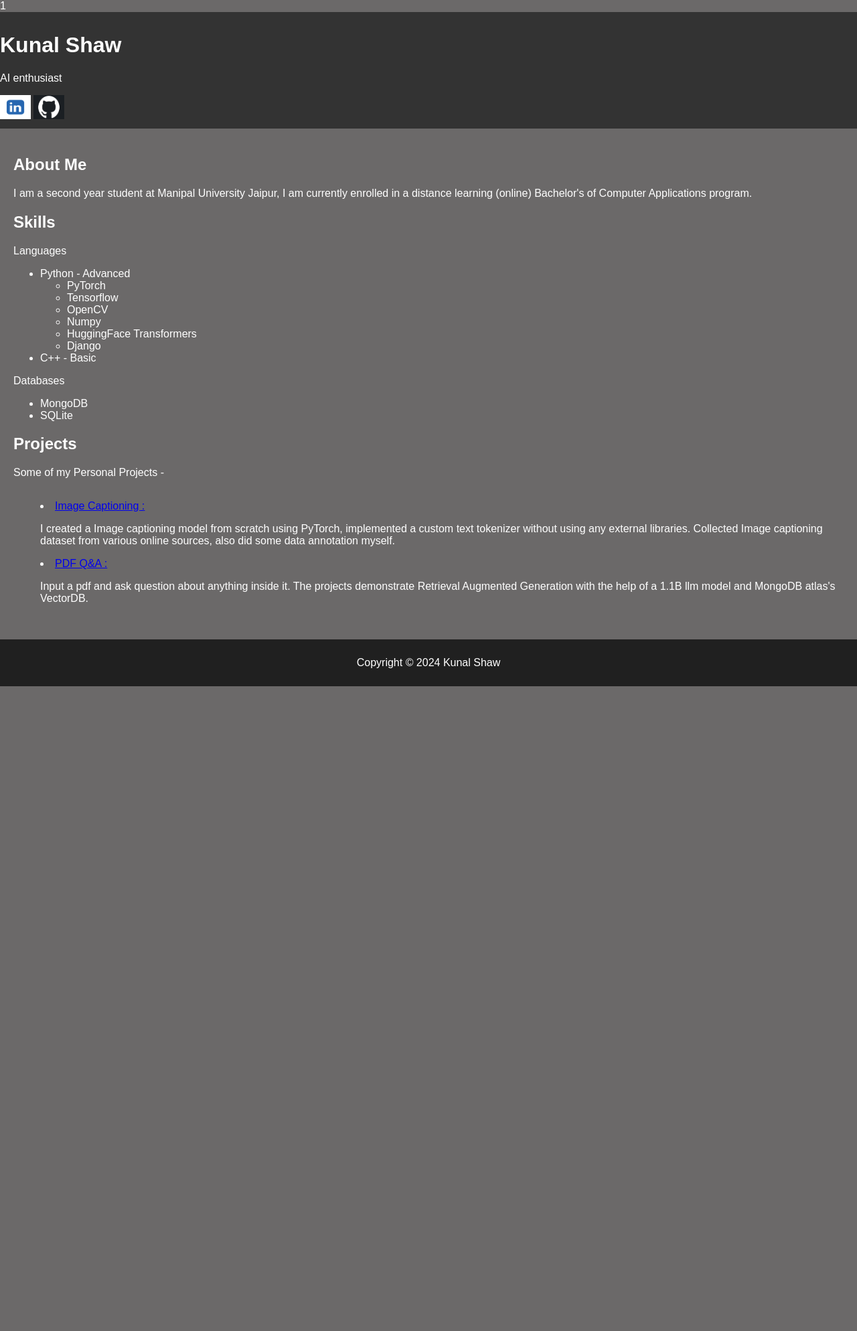
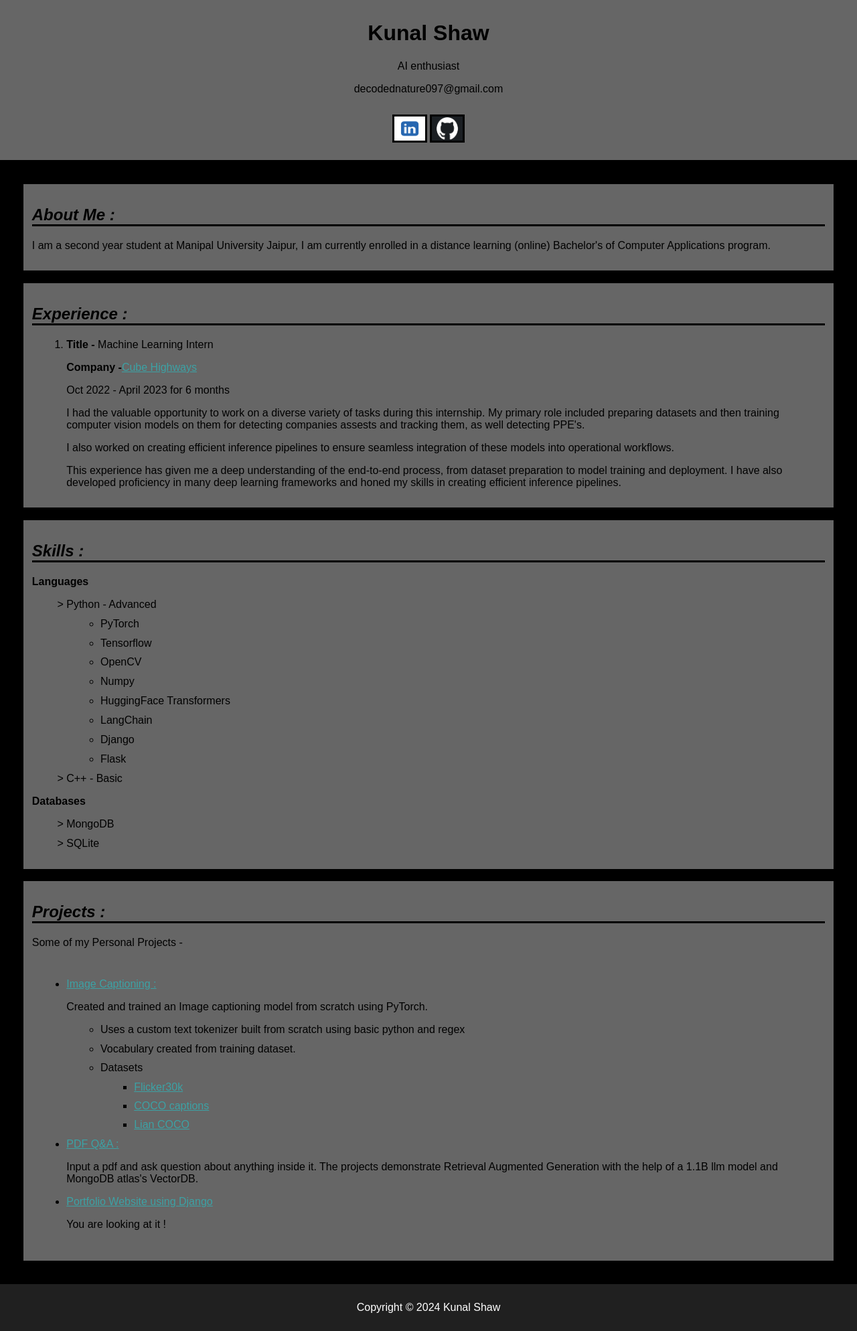
Before and after one commit to Kunal-Shaw-097/MyPortfolio, a Django app: page / in a window 1280 px wide. Shown: the whole page at 67% size. Before the commit the page ends 1025 px from the top, so only its background shows below. Run offline with Django 5.2, Linux system fonts and the light colour scheme.

Commit message:
front-end changes

```diff
--- a/portfolio/static/css/styles.css
+++ b/portfolio/static/css/styles.css
@@ -1,15 +1,14 @@
-/* Add your CSS styling here */
 body {
     font-family: Arial, sans-serif;
     margin: 0;
     padding: 0;
-    color: white;
-    background-color: #6b6969;
+    background-color: black;
 }
 .header {
-    background: #333;
-    color: #fff;
+    background: #666666;
+    color: #000000;
     padding: 10px 0;
+    text-align: center;
 }
 .content {
     padding: 20px;
@@ -33,4 +32,36 @@ body {
 .contact_icon{
     height: 36px;
     width: 46px;
+    margin: 1% 0% 1% 0%;
+    border: solid black;
 }
+
+a:link{
+    color:rgba(0, 247, 255, 0.412);
+}
+a:visited{
+    color:rgba(0, 247, 255, 0.412);
+}
+a:hover{
+    color:rgba(0, 247, 255, 0.412);
+}
+
+h2{
+    font-style: italic;
+    border-bottom: solid black;
+}
+
+.ul_list{
+    list-style: '> ';
+}
+
+li{
+    margin: 1%;
+}
+
+.sect{
+    border: black solid;
+    margin : 1%;
+    padding: 1%;
+    background: #666666;
+}
--- a/portfolio/templates/index.html
+++ b/portfolio/templates/index.html
@@ -2,36 +2,40 @@
 <!DOCTYPE html>
 <html>
     <head>
-    <title>My Portfolio</title>
+        <title>Kunal-Portfolio</title>
+        <link rel="stylesheet" href="{% static 'css/styles.css' %}">
         <link rel="shortcut icon" href="{%  static 'favicon.ico' %}">
-    <link rel="stylesheet" href="{% static 'css/styles.css' %}">1
     </head>
     <body>
-
         <div class="header">
             <h1>Kunal Shaw</h1>
             <p>AI enthusiast</p>
+            <p>decodednature097@gmail.com</p>
             <a target="_blank" href="https://www.linkedin.com/in/kunal-shaw-6711b1226/"><img  class='contact_icon' src="{% static 'linkedIn.png' %} "></a>
             <a target="_blank" href="https://github.com/Kunal-Shaw-097"><img class='contact_icon' src="{% static 'github.png' %} "></a>
         </div>
-
-
-    <!-- <div class="navigation">
-        <a href="#Skills">Home</a> |
-        <a href="#about">About</a> |
-        <a href="#projects">Projects</a> |
-    </div> -->
         <div class="content">
-
-        <section id="about">
-            <h2>About Me</h2>
+            <section class="sect">
+                <h2>About Me :</h2>
                 <p>I am a second year student at Manipal University Jaipur, I am currently enrolled in a distance learning (online) Bachelor's of Computer Applications program.</p>
             </section>
-
-        <section id="Skills">
-            <h2>Skills</h2>
-            <p>Languages</p>
-                <ul>
+            <section class="sect">
+                <h2>Experience :</h2>
+                <ol>
+                    <li>
+                        <p><b>Title - </b>Machine Learning Intern</p>
+                        <p><b>Company -</b><a href="https://www.linkedin.com/company/cube-highways/">Cube Highways</a></p>
+                        <p>Oct 2022 - April 2023 for 6 months</p>
+                        <p>I had the valuable opportunity to work on a diverse variety of tasks during this internship. My primary role included preparing datasets and then training computer vision models on them for detecting companies assests and tracking them, as well detecting PPE's.</p>
+                        <p>I also worked on creating efficient inference pipelines to ensure seamless integration of these models into operational workflows.</p>
+                        <p>This experience has given me a deep understanding of the end-to-end process, from dataset preparation to model training and deployment. I have also developed proficiency in many deep learning frameworks and honed my skills in creating efficient inference pipelines.</p>
+                    </li>
+                </ol>
+            </section>
+            <section class="sect">
+                <h2>Skills :</h2>
+                <p><b>Languages</b></p>
+                    <ul class="ul_list">
                     <li>Python - Advanced
                         <ul>
                             <li>PyTorch</li>
@@ -39,35 +43,49 @@
                             <li>OpenCV</li>
                             <li>Numpy</li>
                             <li>HuggingFace Transformers</li>
+                            <li>LangChain</li>
                             <li>Django</li>
+                            <li>Flask</li>
                         </ul>
                     </li>
                     <li>C++ - Basic</li>
                     </ul>
-            <p>Databases</p>
-            <ul>
+                <p><b>Databases</b></p>
+                <ul class="ul_list">
                     <li>MongoDB</li>
                     <li>SQLite</li>
                 </ul>
             </section>
-
-        <section id="projects">
-            <h2>Projects</h2>
+            <section class="sect">
+                <h2>Projects :</h2>
                 <p>Some of my Personal Projects -</p>
                 <ul id="projectlist">
-                <li><a href="/ImgCap">Image Captioning :</a> <p> I created a Image captioning model from scratch using PyTorch, implemented a custom text tokenizer without using any external libraries.
-                    Collected Image captioning dataset from various online sources, also did some data annotation myself.
-                </p></li>
+                    <li>
+                        <a href="/ImgCap">Image Captioning :</a>
+                        <p> Created and trained an Image captioning model from scratch using PyTorch.</p>
+                        <ul>
+                            <li>Uses a custom text tokenizer built from scratch using basic python and regex</li>
+                            <li>Vocabulary created from training dataset.</li>
+                            <li>Datasets
+                                <ul>
+                                    <li><a href="https://www.kaggle.com/datasets/hsankesara/flickr-image-dataset" target="_blank">Flicker30k</a></li>
+                                    <li><a href="https://cocodataset.org/#download" target="_blank">COCO captions</a></li>
+                                    <li><a href="https://huggingface.co/datasets/laion/laion-coco" target="_blank">Lian COCO</a></li>
+                                </ul>
+                            </li>
+                        </ul>
+                    </li>
                     <li><a href="/PdfQA">PDF Q&A :</a> <p> Input a pdf and ask question about anything inside it. The projects demonstrate Retrieval Augmented Generation with the help of a 1.1B llm model and MongoDB atlas's VectorDB.
                     </p></li>
+                    <li>
+                        <a href="https://github.com/Kunal-Shaw-097/MyPortfolio", target="_blank">Portfolio Website using Django</a>
+                        <p>You are looking at it !</p>
+                    </li>
                 </ul>
             </section>
-
         </div>
-
         <div class="footer">
             <p>Copyright &copy; 2024 Kunal Shaw</p>
         </div>
-
     </body>
 </html>
```
Lines whose indentation alone changed are shown as unchanged.
